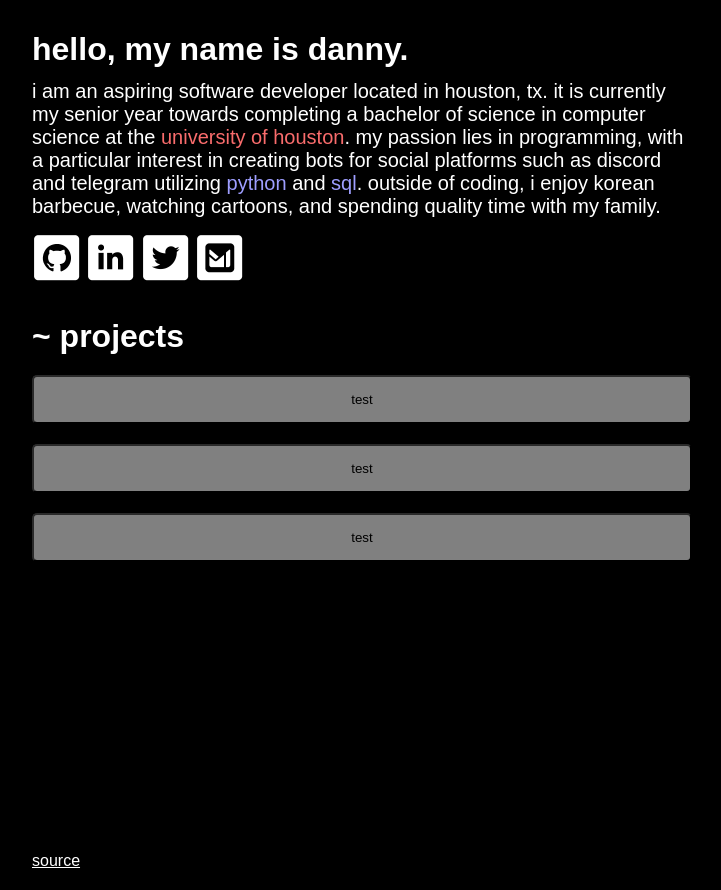
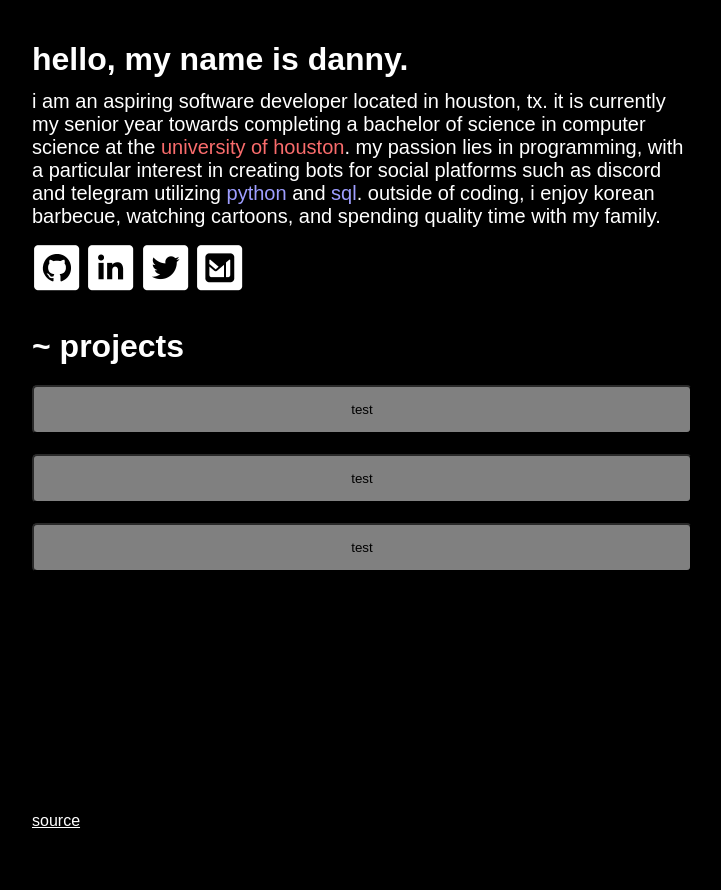
Before and after one commit to dbdoan/Portfolio-Display, a plain HTML site: page index.html in a window 1280 px wide. Shown: the whole page, without its empty margins (278-999 px from the left). After the commit the page ends 850 px from the top, so only its background shows below. Drawn offline with Linux system fonts and the light colour scheme.

Commit message:
Update styles.css
updated

```diff
--- a/styles.css
+++ b/styles.css
@@ -54,7 +54,7 @@ body {
 }
 
 .name {
-    margin-top: -10px;
+    margin-top: 0px;
     margin-bottom: -30px;
     width: 100%;
 }
@@ -135,7 +135,7 @@ body {
 .source {
     align-self: center;
     box-sizing: border-box;
-    margin-top: 250px;
+    margin-top: 200px;
     max-width: 700px;
     padding: 20px;
     width: 100%;
```
